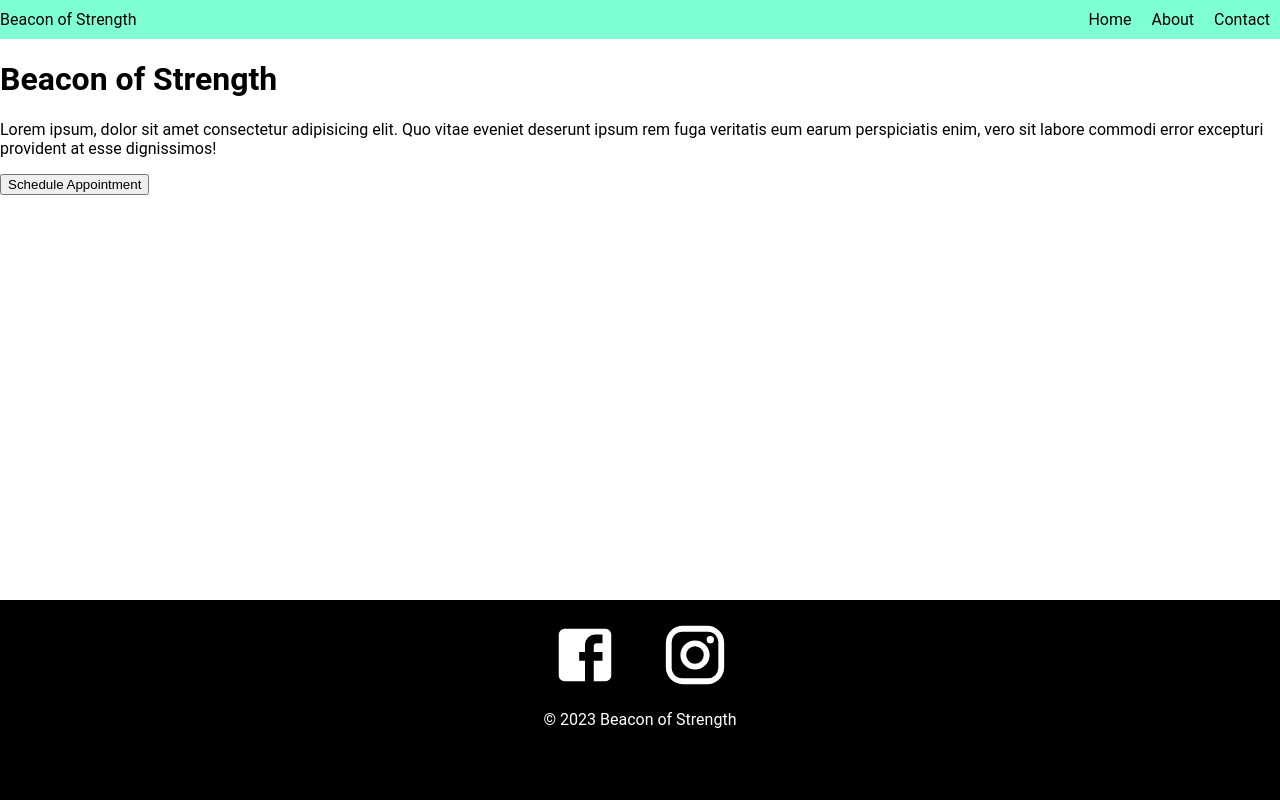
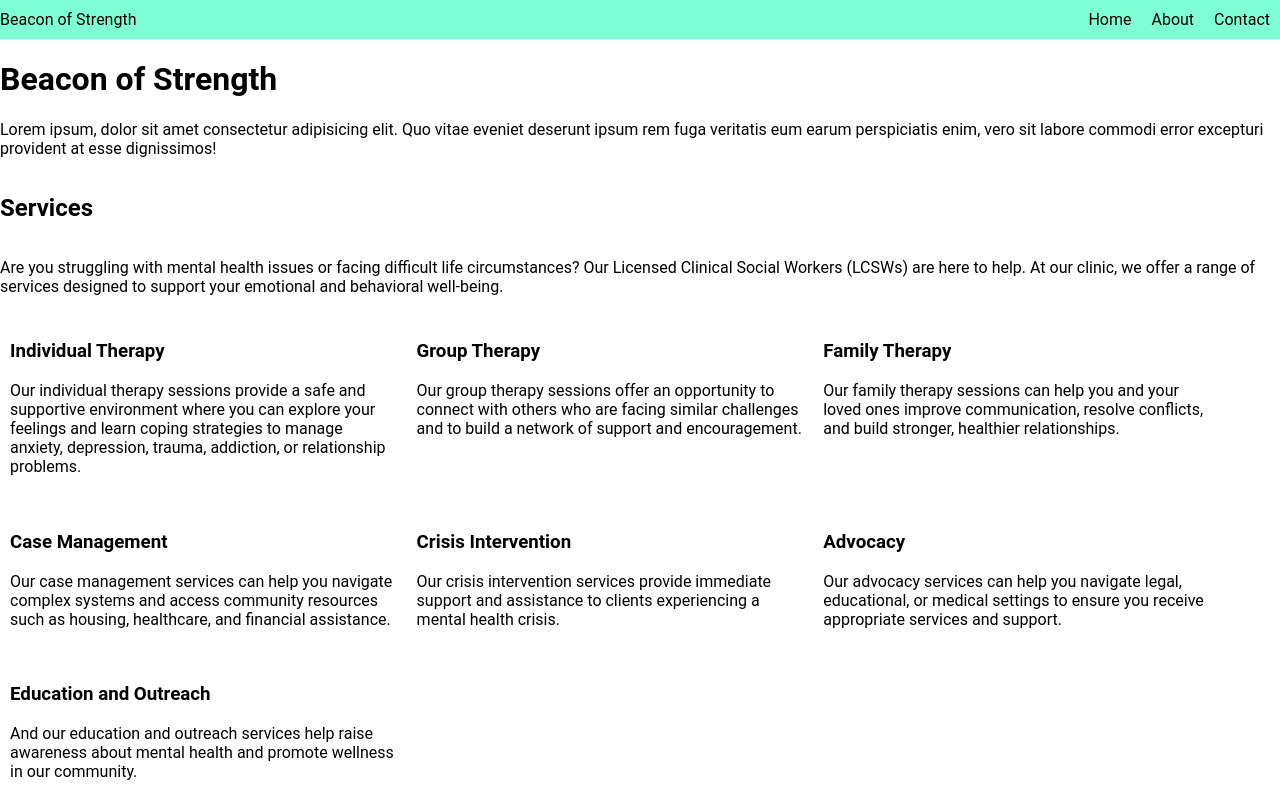
Before and after one commit to abattalov/bos, a React (Create React App) app: page / in a window 1280 px wide. Shown: the top 800 px of the page. Built offline with nearby package versions, Linux system fonts and the light colour scheme.

Commit message:
added services to landing page and styled them into columns

```diff
--- a/src/index.css
+++ b/src/index.css
@@ -65,3 +65,14 @@ html, body, #root {
 .footer p {
   color: white;
 }
+
+.services {
+  display: flex;
+  flex-wrap: wrap;
+}
+
+.services-column {
+  flex-basis: calc(33.33% - 20px);
+  padding: 10px;
+  box-sizing: border-box;
+}
--- a/src/pages/Home.jsx
+++ b/src/pages/Home.jsx
@@ -7,6 +7,62 @@ function Home() {
         <div className='header-container'>
           <h1>Beacon of Strength</h1>
           <p>Lorem ipsum, dolor sit amet consectetur adipisicing elit. Quo vitae eveniet deserunt ipsum rem fuga veritatis eum earum perspiciatis enim, vero sit labore commodi error excepturi provident at esse dignissimos!</p>
+          <div className="services">
+            <h2>Services</h2>
+            <p>
+              Are you struggling with mental health issues or facing difficult life circumstances? Our Licensed Clinical Social Workers (LCSWs) are here to help. At our clinic, we offer a range of services designed to support your emotional and behavioral well-being.
+            </p>
+            <div className="services-column">
+              <h3>Individual Therapy</h3>
+              <p>
+                Our individual therapy sessions provide a safe and supportive environment where you can explore your feelings and learn coping strategies to manage anxiety, depression, trauma, addiction, or relationship problems.
+              </p>
+            </div>
+            <div className="services-column">
+              <h3>Group Therapy</h3>
+              <p>
+                Our group therapy sessions offer an opportunity to connect with others who are facing similar challenges and to build a network of support and encouragement.
+              </p>
+            </div>
+            <div className="services-column">
+              <h3>Family Therapy</h3>
+              <p>
+                Our family therapy sessions can help you and your loved ones improve communication, resolve conflicts, and build stronger, healthier relationships.
+              </p>
+            </div>
+
+            <div className="services-column">
+              <h3>Case Management</h3>
+              <p>
+                Our case management services can help you navigate complex systems and access community resources such as housing, healthcare, and financial assistance.
+              </p>
+            </div>
+
+            <div className="services-column">
+              <h3>Crisis Intervention</h3>
+              <p>
+                Our crisis intervention services provide immediate support and assistance to clients experiencing a mental health crisis.
+              </p>
+            </div>
+
+            <div className="services-column">
+              <h3>Advocacy</h3>
+              <p>
+                Our advocacy services can help you navigate legal, educational, or medical settings to ensure you receive appropriate services and support.
+              </p>
+            </div>
+
+            <div className="services-column">
+              <h3>Education and Outreach</h3>
+              <p>
+                And our education and outreach services help raise awareness about mental health and promote wellness in our community.
+              </p>
+            </div>
+
+            <p>
+              At our clinic, we're committed to providing compassionate and personalized care to help you achieve your goals and improve your quality of life. Contact us today to learn more about our services and how we can help you.
+            </p>
+          </div>
           <Link to='/contact'>
             <button>Schedule Appointment</button>
           </Link>
```
